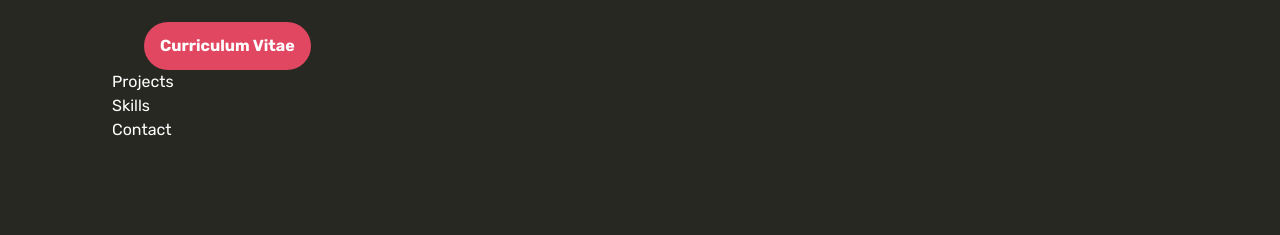
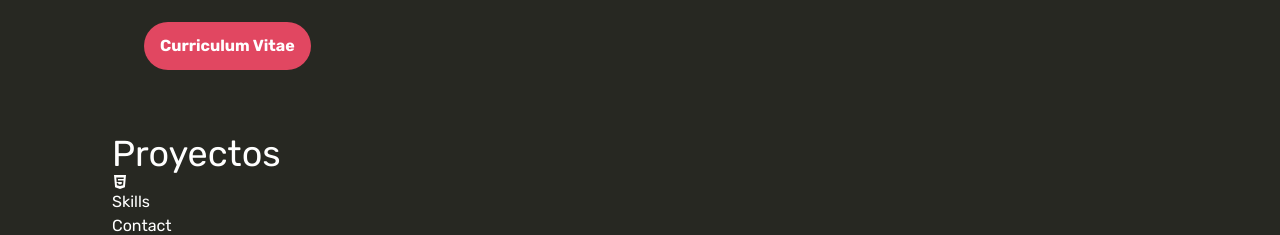
Before and after one commit to oscarsanchog/portfolio-in-next, a Next.js app: page / in a window 1280 px wide. Shown: the part 655-890 px from the top of the page. Before the commit the page ends 800 px from the top, so only its background shows below. Built offline with nearby package versions, Linux system fonts and the light colour scheme.

Commit message:
projects

```diff
--- /dev/null
+++ b/app/lib/data.js
@@ -0,0 +1,44 @@
+import { FaHtml5, FaCss3Alt, FaNodeJs, FaReact } from "react-icons/fa";
+import { SiTailwindcss, SiTypescript, SiRedux, SiJest, SiExpress, SiSequelize  } from "react-icons/si";
+import { IoLogoJavascript } from "react-icons/io5";
+import { BiLogoPostgresql } from "react-icons/bi";
+import { NextLogo } from "../ui/components/NextLogo";
+
+export const technologies = [
+  {name: 'HTML', icon: <FaHtml5 />}, // 0
+  {name: 'CSS', icon: <FaCss3Alt />}, // 1
+  {name: 'Tailwind CSS', icon: <SiTailwindcss />}, // 2
+  {name: 'JavaScript', icon: <IoLogoJavascript />}, // 3
+  {name: 'TypeScript', icon: <SiTypescript />}, // 4
+  {name: 'Node.js', icon: <FaNodeJs/>}, // 5
+  {name: 'React', icon: <FaReact/> }, // 6
+  {name: 'Redux', icon: <SiRedux/> }, // 7
+  {name: 'Next.js', icon: <NextLogo/> }, // 8
+  {name: 'Jest', icon: <SiJest/> },// 9
+  {name: 'Express.js', icon: <SiExpress/> }, // 10
+  {name: 'Sequelize', icon: <SiSequelize/> }, // 11
+  {name: 'PostgreSQL', icon: <BiLogoPostgresql/> }, // 12
+]
+
+export const projects = [
+  {
+    name: 'Mōru App',
+    description: 'Aplicación para crear lista de tareas, desarrollada con TypeScript. Sus características son la persistencia de datos en Local Storage, Filtrado de tareas, según su estado (completas/incompletas) y eliminación de tareas.',
+    image: 'https://res.cloudinary.com/dwadajlyw/image/upload/v1700764508/portfolio/projects/TodoApp.png',
+    link: 'https://to-do-sepia.vercel.app/',
+    repository: 'https://github.com/oscarsanchog/To-do',
+    technologies: [
+      technologies[0],
+      technologies[1],
+      technologies[2],
+      technologies[3],
+      technologies[5],
+      technologies[6],
+      technologies[7],
+      technologies[10],
+      technologies[11],
+      technologies[12],
+    ]
+  },
+
+]
--- /dev/null
+++ b/app/ui/components/NextLogo.jsx
@@ -0,0 +1,14 @@
+export const NextLogo = () => {
+  return (
+    <svg xmlns='http://www.w3.org/2000/svg' fill='none' viewBox='0 0 394 80'>
+      <path
+        fill='#000'
+        d='M262 0h68.5v12.7h-27.2v66.6h-13.6V12.7H262V0ZM149 0v12.7H94v20.4h44.3v12.6H94v21h55v12.6H80.5V0h68.7zm34.3 0h-17.8l63.8 79.4h17.9l-32-39.7 32-39.6h-17.9l-23 28.6-23-28.6zm18.3 56.7-9-11-27.1 33.7h17.8l18.3-22.7z'
+      />
+      <path
+        fill='#000'
+        d='M81 79.3 17 0H0v79.3h13.6V17l50.2 62.3H81Zm252.6-.4c-1 0-1.8-.4-2.5-1s-1.1-1.6-1.1-2.6.3-1.8 1-2.5 1.6-1 2.6-1 1.8.3 2.5 1a3.4 3.4 0 0 1 .6 4.3 3.7 3.7 0 0 1-3 1.8zm23.2-33.5h6v23.3c0 2.1-.4 4-1.3 5.5a9.1 9.1 0 0 1-3.8 3.5c-1.6.8-3.5 1.3-5.7 1.3-2 0-3.7-.4-5.3-1s-2.8-1.8-3.7-3.2c-.9-1.3-1.4-3-1.4-5h6c.1.8.3 1.6.7 2.2s1 1.2 1.6 1.5c.7.4 1.5.5 2.4.5 1 0 1.8-.2 2.4-.6a4 4 0 0 0 1.6-1.8c.3-.8.5-1.8.5-3V45.5zm30.9 9.1a4.4 4.4 0 0 0-2-3.3 7.5 7.5 0 0 0-4.3-1.1c-1.3 0-2.4.2-3.3.5-.9.4-1.6 1-2 1.6a3.5 3.5 0 0 0-.3 4c.3.5.7.9 1.3 1.2l1.8 1 2 .5 3.2.8c1.3.3 2.5.7 3.7 1.2a13 13 0 0 1 3.2 1.8 8.1 8.1 0 0 1 3 6.5c0 2-.5 3.7-1.5 5.1a10 10 0 0 1-4.4 3.5c-1.8.8-4.1 1.2-6.8 1.2-2.6 0-4.9-.4-6.8-1.2-2-.8-3.4-2-4.5-3.5a10 10 0 0 1-1.7-5.6h6a5 5 0 0 0 3.5 4.6c1 .4 2.2.6 3.4.6 1.3 0 2.5-.2 3.5-.6 1-.4 1.8-1 2.4-1.7a4 4 0 0 0 .8-2.4c0-.9-.2-1.6-.7-2.2a11 11 0 0 0-2.1-1.4l-3.2-1-3.8-1c-2.8-.7-5-1.7-6.6-3.2a7.2 7.2 0 0 1-2.4-5.7 8 8 0 0 1 1.7-5 10 10 0 0 1 4.3-3.5c2-.8 4-1.2 6.4-1.2 2.3 0 4.4.4 6.2 1.2 1.8.8 3.2 2 4.3 3.4 1 1.4 1.5 3 1.5 5h-5.8z'
+      />
+    </svg>
+  )
+}
--- a/app/ui/views/Projects.jsx
+++ b/app/ui/views/Projects.jsx
@@ -1,6 +1,11 @@
+import { projects } from "@/app/lib/data"
+
 const Projects = () => {
   return (
-    <div>Projects</div>
+    <section className="mt-[4rem]">
+      <h2 className="text-4xl">Proyectos</h2>
+      <div>{projects[0].technologies[0].icon}</div>
+    </section>
   )
 }
 export default Projects
```
Also changed, not shown: app/lib/utils.js (added).
